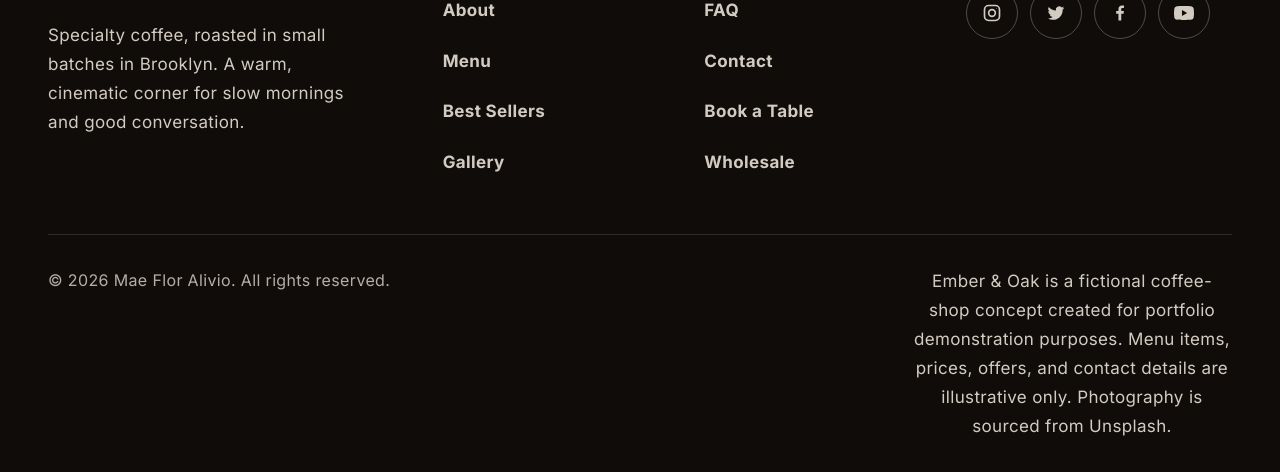
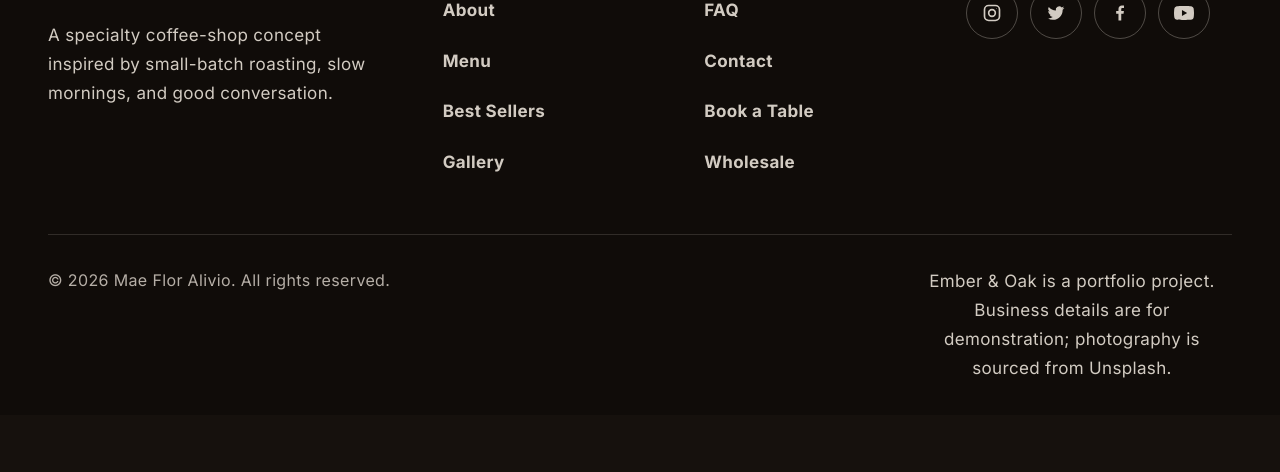
Before and after one commit to maeflor-dev/Ember_Oak, a plain HTML site: page index.html in a window 1280 px wide. Shown: the part 8447-8919 px from the top of the page. After the commit the page ends 8862 px from the top, so only its background shows below. Drawn offline with nearby package versions, Linux system fonts and the light colour scheme.

Commit message:
revised the footer-disclaimer line

```diff
--- a/index.html
+++ b/index.html
@@ -622,7 +622,7 @@
             <i data-lucide="coffee" aria-hidden="true"></i>
             Ember<span aria-hidden="true">&amp;</span>Oak
           </a>
-          <p>Specialty coffee, roasted in small batches in Brooklyn. A warm, cinematic corner for slow mornings and good conversation.</p>
+          <p>A specialty coffee-shop concept inspired by small-batch roasting, slow mornings, and good conversation.</p>
         </div>
 
         <div>
@@ -658,7 +658,7 @@
 
       <div class="footer-bottom">
         <span>© 2026 Mae Flor Alivio. All rights reserved.</span>
-        <p class="footer-disclaimer">Ember &amp; Oak is a fictional coffee-shop concept created for portfolio demonstration purposes. Menu items, prices, offers, and contact details are illustrative only. Photography is sourced from Unsplash.</p>
+        <p class="footer-disclaimer">Ember &amp; Oak is a portfolio project. Business details are for demonstration; photography is sourced from Unsplash.</p>
       </div>
     </div>
   </footer>
```
